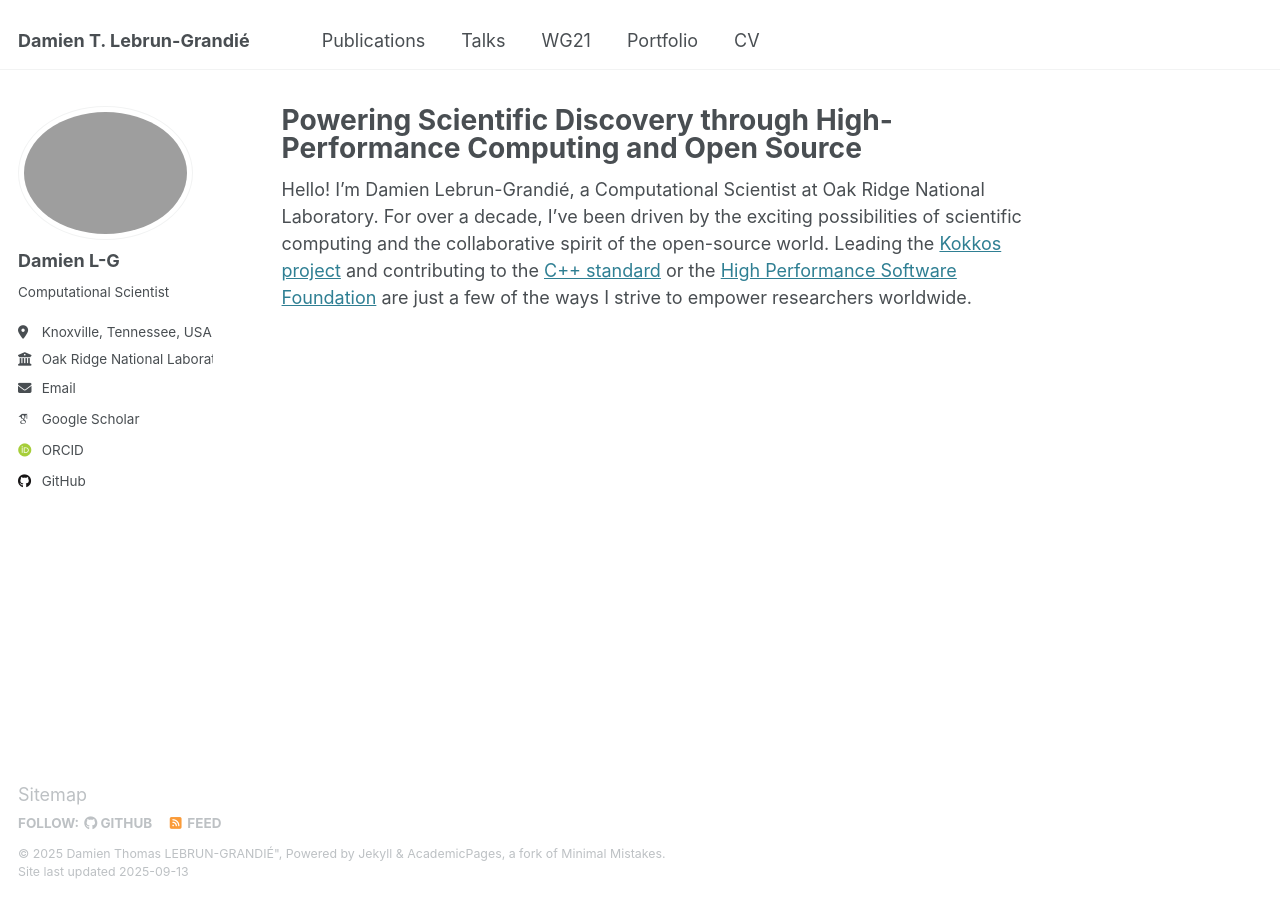
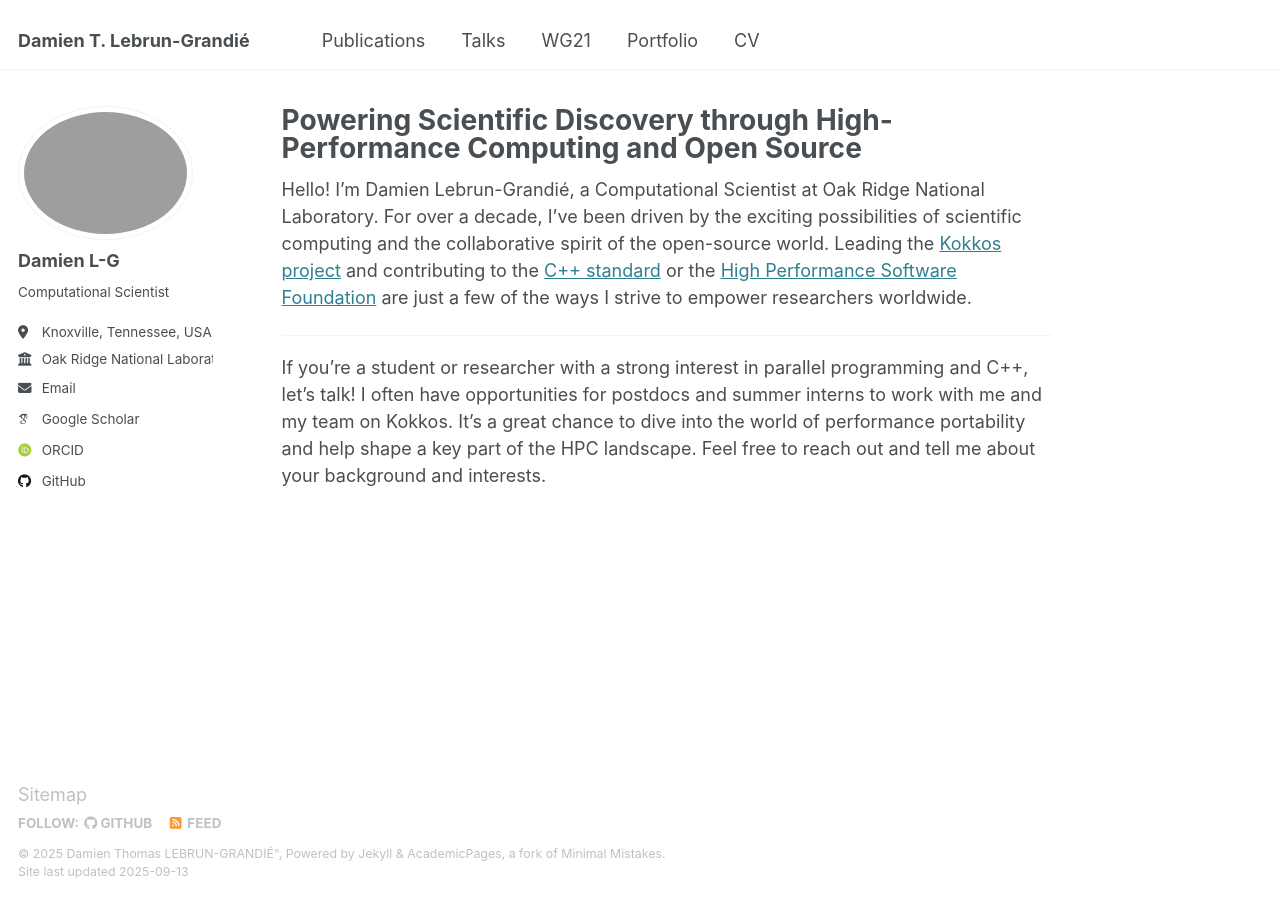
Before and after one commit to dalg24/dalg24.github.io, a Jekyll site: the page built from _pages/about.md, in a window 1280 px wide. Built offline with Jekyll 4.4.1, drawn with Linux system fonts in a browser that asks for light colours; some web fonts are replaced.

Commit message:
Add note about postdocs and interns

```diff
--- a/_pages/about.md
+++ b/_pages/about.md
@@ -14,3 +14,12 @@ open-source world. Leading the [Kokkos project](https://kokkos.org) and
 contributing to the [C++ standard](https://isocpp.org/std) or the [High
 Performance Software Foundation](https://hpsf.io) are just a few of the ways I
 strive to empower researchers worldwide.
+
+---
+
+If you're a student or researcher with a strong interest in parallel
+programming and C++, let's talk! I often have opportunities for postdocs and
+summer interns to work with me and my team on Kokkos. It’s a great chance to
+dive into the world of performance portability and help shape a key part of the
+HPC landscape. Feel free to reach out and tell me about your background and
+interests.
```
